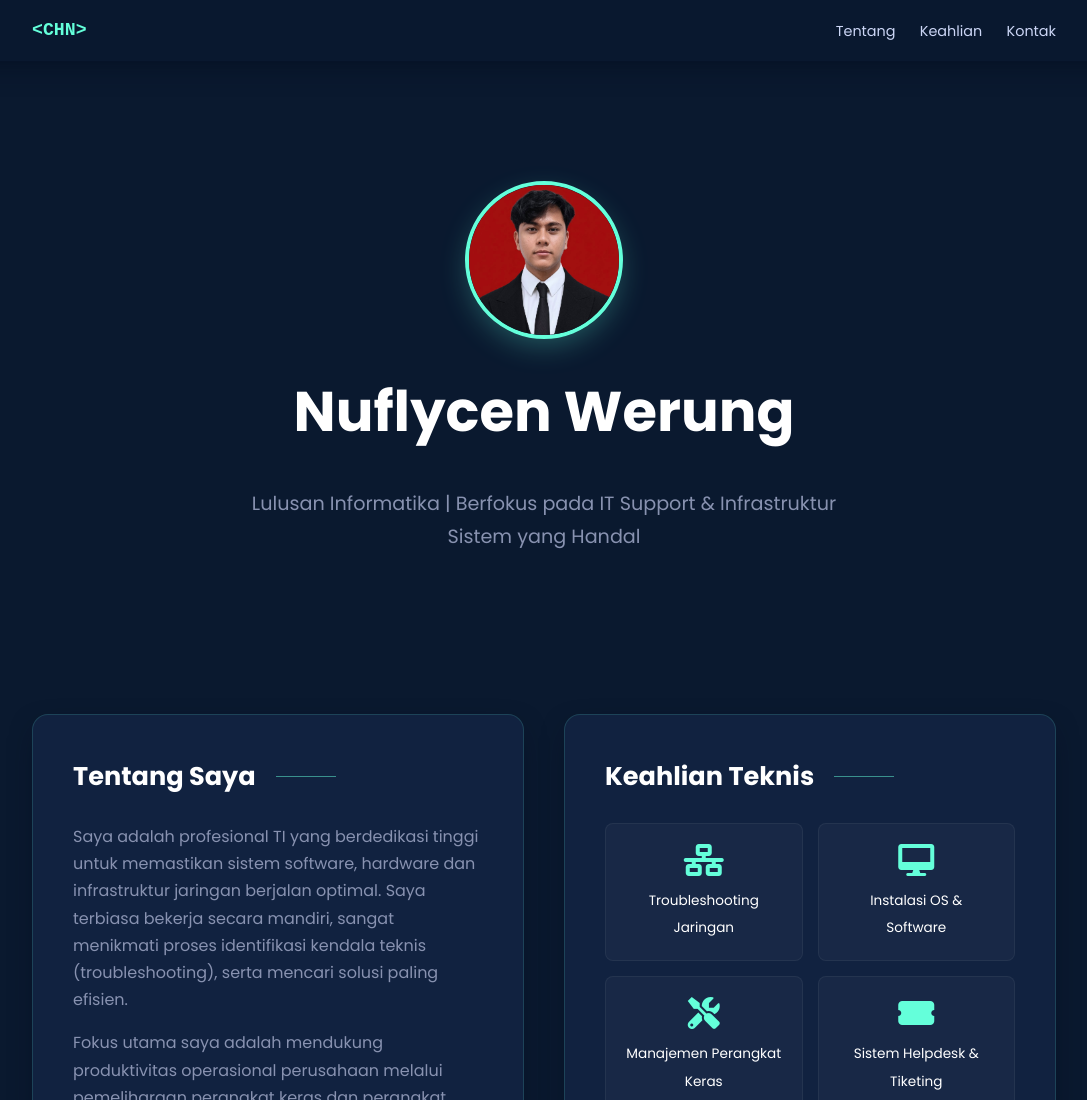
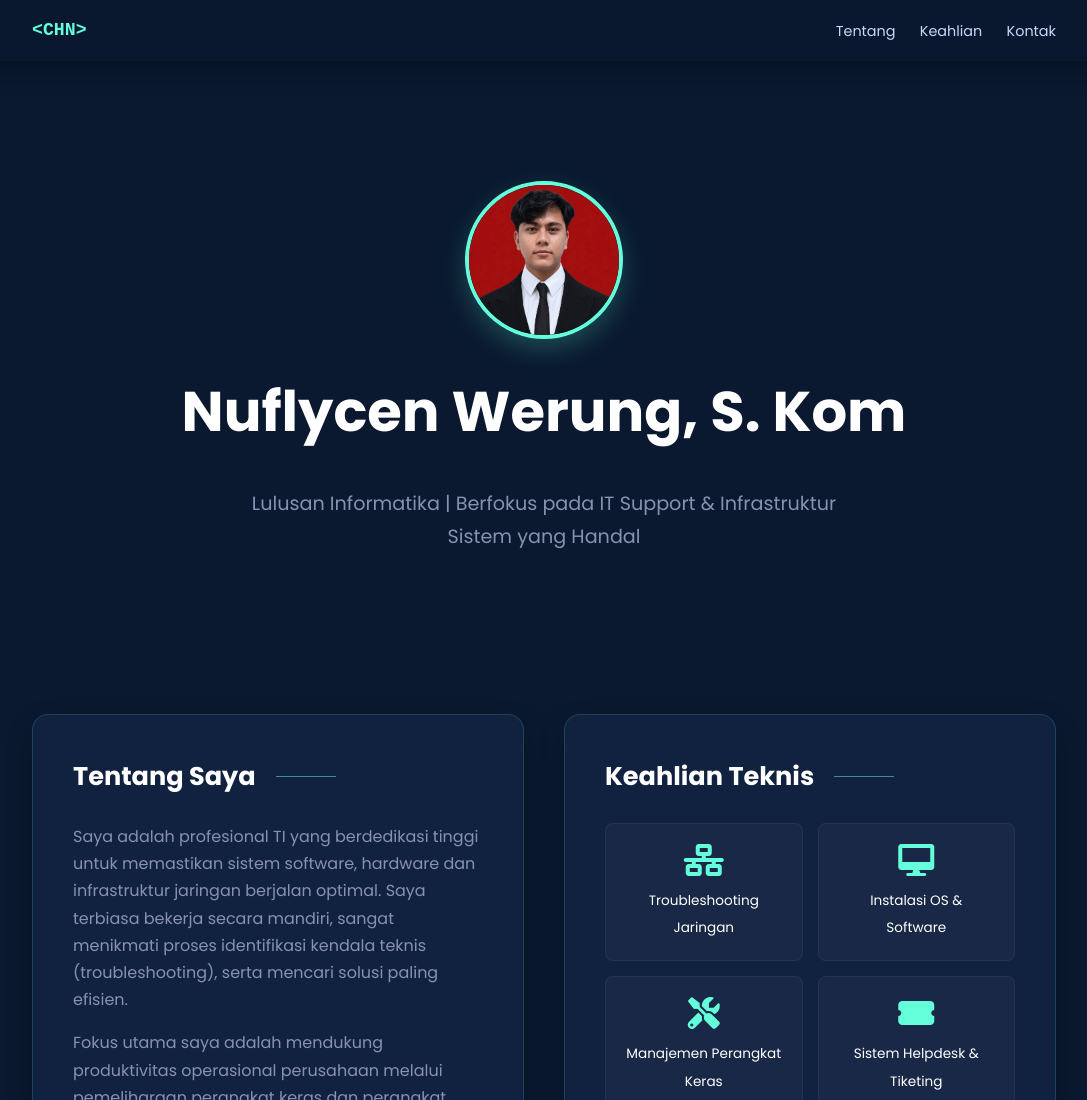
Before and after one commit to chenwerung/chenwerung.github.io, a plain HTML site: page index.html in a window 1280 px wide. Shown: the top 1100 px of the page, without its empty margins (96-1183 px from the left). Drawn offline with Linux system fonts and the light colour scheme.

Commit message:
Update header with full name and title

```diff
--- a/index.html
+++ b/index.html
@@ -307,7 +307,7 @@
 
     <section class="hero animate-on-scroll">
         <img src="foto-profil.jpg" alt="Nuflycen Werung" class="profile-pic">
-        <h1>Nuflycen Werung</h1>
+        <h1>Nuflycen Werung, S. Kom</h1>
         <p>Lulusan Informatika | Berfokus pada IT Support & Infrastruktur Sistem yang Handal</p>
     </section>
 
```
